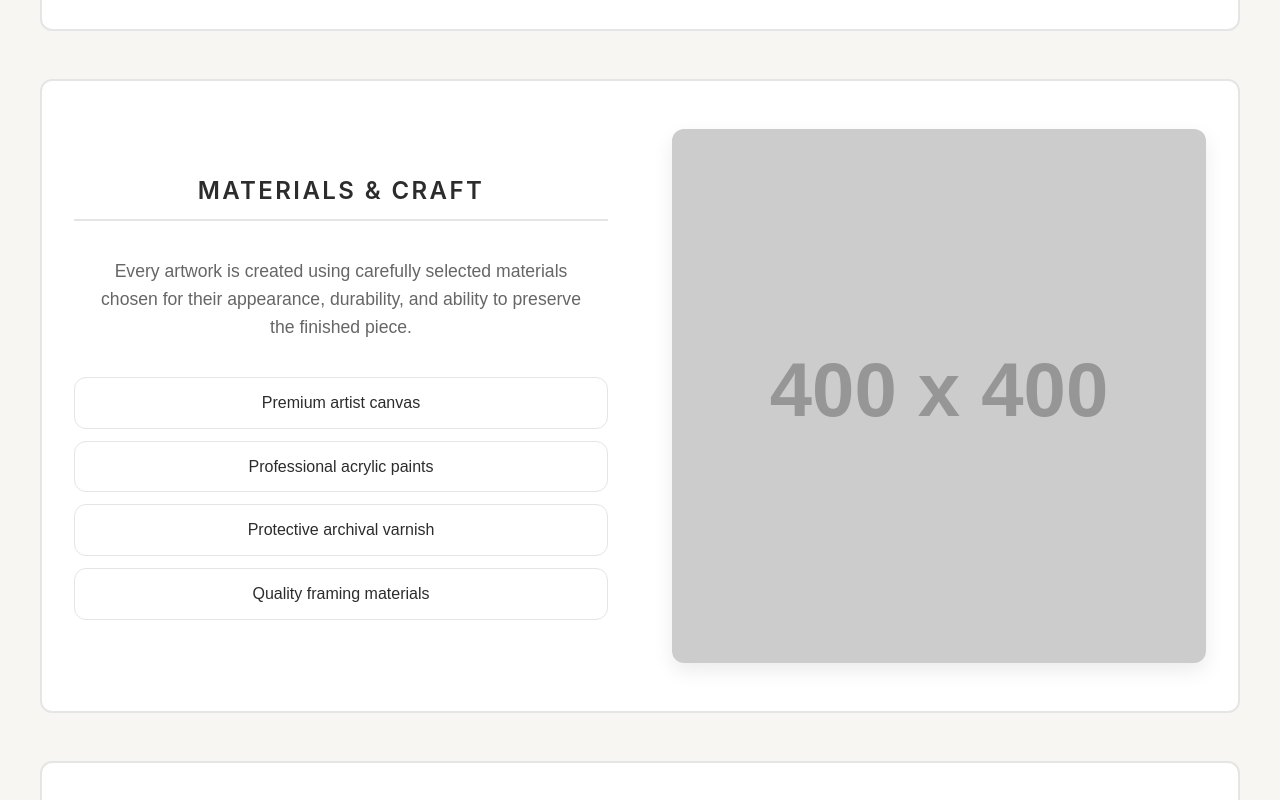
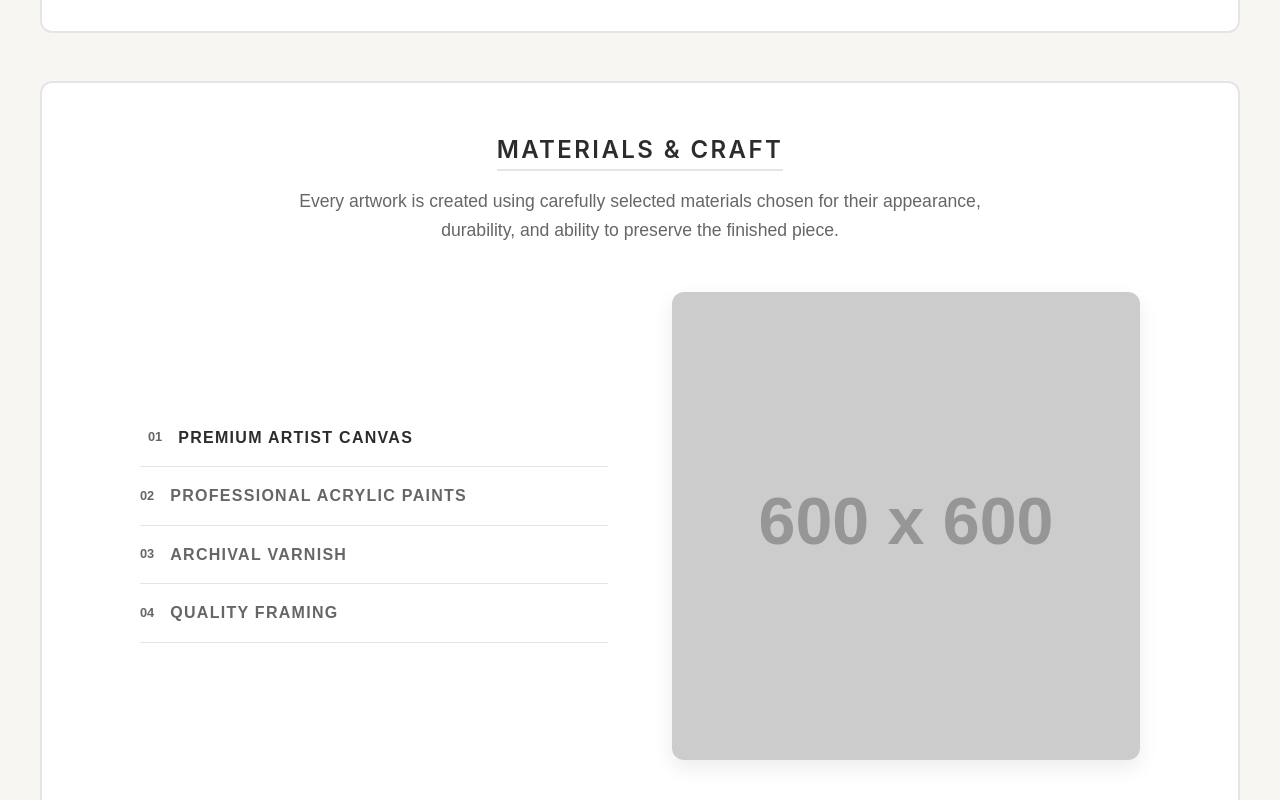
Before and after one commit to Emmet22/artist-website-template, a React (Vite) app: page /about in a window 1280 px wide. Shown: the part 2260-3060 px from the top of the page. Built offline with nearby package versions, Linux system fonts and the light colour scheme.

Commit message:
##25 created a vertical tabbed layout component and used it to make the materials used section interactive

```diff
--- /dev/null
+++ b/src/components/common/VerticalTabbedLayout.module.css
@@ -0,0 +1,91 @@
+/* MAIN LAYOUT */
+.layout {
+    width: 100%;
+    max-width: 1000px;
+    margin: 3rem auto;
+
+    display: grid;
+    grid-template-columns: 1fr 1fr;
+    gap: 4rem;
+
+    align-items: center;
+}
+
+/* LEFT CONTENT */
+.content {
+    display: flex;
+    flex-direction: column;
+    gap: 1.5rem;
+}
+
+/* VERTICAL TABS */
+.tabs {
+    display: flex;
+    flex-direction: column;
+}
+
+.tab {
+    display: flex;
+    align-items: center;
+    gap: 1rem;
+
+    width: 100%;
+    padding: 1rem 0;
+
+    background: none;
+    border: none;
+    border-bottom: 1px solid var(--clr-border);
+
+    color: var(--clr-secondary);
+
+    font: inherit;
+    font-weight: 600;
+    text-align: left;
+
+    cursor: pointer;
+
+    transition:
+        color 0.3s ease,
+        padding-left 0.3s ease;
+}
+
+.tab:hover {
+    color: var(--clr-accent);
+}
+
+.tab.active {
+    color: var(--clr-primary);
+    padding-left: 0.5rem;
+}
+
+/* NUMER */
+.number {
+    font-size: 0.8rem;
+    color: var(--clr-secondary);
+}
+
+/* TITLE */
+.title {
+    text-transform: uppercase;
+    letter-spacing: 0.08rem;
+}
+
+/* DESCRIPTION */
+.description {
+    margin: 0;
+    font-size: 1.05rem;
+}
+
+/* IMAGE */
+.image {
+    width: 100%;
+}
+
+.image img {
+    width: 100%;
+    aspect-ratio: 1 / 1;
+    object-fit: cover;
+
+    border-radius: var(--radius);
+    box-shadow: var(--shadow);
+}
--- /dev/null
+++ b/src/components/common/VerticalTabbedLayout.tsx
@@ -0,0 +1,64 @@
+import type { TabItem } from "../../types/TabItem";
+import styles from "./VerticalTabbedLayout.module.css";
+import { useState } from "react";
+
+interface VerticalTabLayoutProps {
+    items: TabItem[];
+}
+
+function VerticalTabLayout({ items }: VerticalTabLayoutProps) {
+
+    const [activeId, setActiveId] = useState(items[0]?.id ?? null);
+
+    const activeItem = items.find(item => item.id === activeId);
+
+    return (
+        <div className={styles.layout}>
+
+            {/* LEFT SIDE */}
+            <div className={styles.content}>
+
+                <div className={styles.tabs}>
+                    {items.map(item => (
+                        <button
+                            key={item.id}
+                            type="button"
+                            className={`${styles.tab} ${
+                                activeId === item.id ? styles.active : ""
+                            }`}
+                            onClick={() => setActiveId(item.id)}
+                        >
+                            <span className={styles.number}>
+                                {String(item.id).padStart(2, "0")}
+                            </span>
+
+                            <span className={styles.title}>
+                                {item.title}
+                            </span>
+                        </button>
+                    ))}
+                </div>
+
+                {activeItem?.description && (
+                    <p className={styles.description}>
+                        {activeItem.description}
+                    </p>
+                )}
+
+            </div>
+
+            {/* RIGHT SIDE */}
+            {activeItem && (
+                <div className={styles.image}>
+                    <img
+                        src={activeItem.imageUrl}
+                        alt={activeItem.imageAlt}
+                    />
+                </div>
+            )}
+
+        </div>
+    );
+}
+
+export default VerticalTabLayout;
--- a/src/pages/About.module.css
+++ b/src/pages/About.module.css
@@ -30,6 +30,7 @@
 
     gap: 2rem;
     width: min(30vw, 400px);
+    text-align: center;
 }
 
 .heroText h1{
@@ -75,49 +76,28 @@
     margin: 1rem;
 }
 
-/* MATERIALS */
-.materialsSection {
-    display: grid;
-    grid-template-columns: 1fr 1fr;
+/* CREATIVE PROCESS */
+.processTitle {
+    border-bottom: 2px solid var(--clr-border);
 
-    align-items: center;
-
-    gap: 4rem;
+    width: fit-content;
+    margin: 0 auto 1rem;
 }
 
-.materialsText {
-    display: flex;
-    flex-direction: column;
+.processTitle h2 {
+    margin: 0;
+}
 
-    gap: 1.25rem;
+/* MATERIALS */
+.materials {
+    width: 100%;
 }
 
 .materialTitle {
     border-bottom: 2px solid var(--clr-border);
-    padding-bottom: 0.5rem;
-}
 
-.materialsText ul {
-    display: flex;
-    flex-direction: column;
-
-    gap: 0.75rem;
-}
-
-.materialsText li {
-    padding: 0.75rem 1rem;
-
-    background-color: var(--clr-surface);
-
-    border: 1px solid var(--clr-border);
-    border-radius: var(--radius);
-}
-
-.materialsImage img {
-    width: 100%;
-
-    border-radius: var(--radius);
-    box-shadow: var(--shadow);
+    width: fit-content;
+    margin: 0 auto 1rem;
 }
 
 /* PHILOSOPHY */
--- a/src/pages/About.tsx
+++ b/src/pages/About.tsx
@@ -3,9 +3,11 @@ import { Link } from "react-router-dom";
 // import components
 import Section from "../components/common/Section";
 import Tabs from "../components/common/Tabs";
+import VerticalTabbedLayout from "../components/common/VerticalTabbedLayout";
 
 // import data
 import { creativeProcessSteps } from "../data/creativeProcessSteps";
+import { materialItems } from "../data/MaterialOptions";
 
 // import styles
 import styles from "./About.module.css";
@@ -87,36 +89,22 @@ function About () {
             {/* MATERIALS */}
             <Section>
 
-                <div className={styles.materialsSection}>
-                     <div className={styles.materialsText}>
+                <div className={styles.materials}>
+
                     <div className={styles.materialTitle}>
                         <h2>Materials & Craft</h2>
                     </div>
 
                     <div className={styles.textSection}>
                         <p>
-                                Every artwork is created using carefully
-                                selected materials chosen for their
-                                appearance, durability, and ability to
-                                preserve the finished piece.
+                            Every artwork is created using carefully selected
+                            materials chosen for their appearance, durability,
+                            and ability to preserve the finished piece.
                         </p>
                     </div>
 
+                    <VerticalTabbedLayout items={materialItems} />
 
-                        <ul>
-                            <li>Premium artist canvas</li>
-                            <li>Professional acrylic paints</li>
-                            <li>Protective archival varnish</li>
-                            <li>Quality framing materials</li>
-                        </ul>
-                    </div>
-
-                    <div className={styles.materialsImage}>
-                        <img
-                            src="https://placehold.co/400x400"
-                            alt="Close-up detail of the artwork and materials"
-                        />
-                    </div>
                 </div>
             </Section>
 
```
Lines whose indentation alone changed are shown as unchanged.
